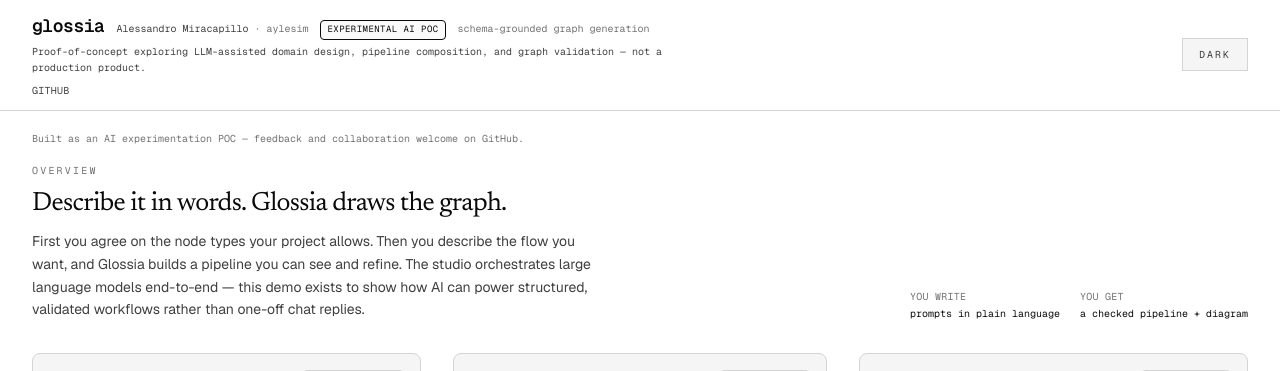
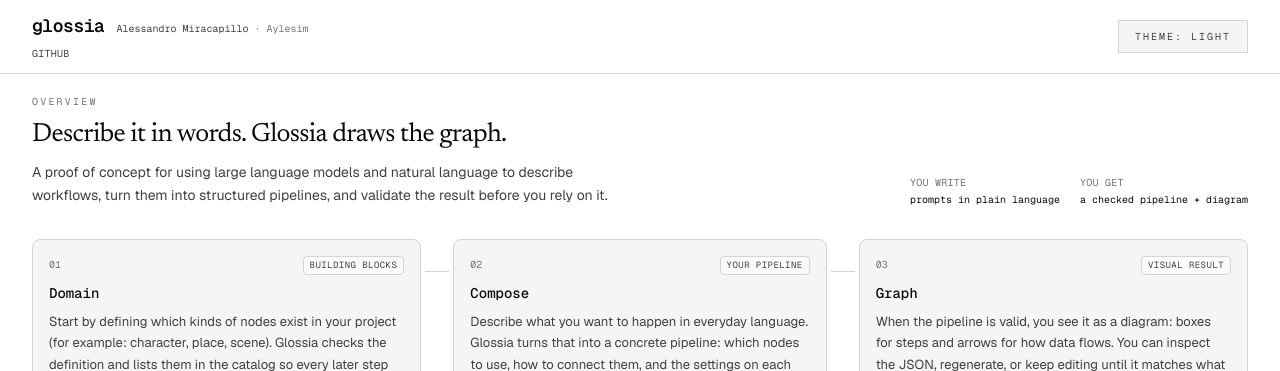
Before and after one commit to aylesim/Glossia, a Next.js app: page / in a window 1280 px wide. Shown: the top 371 px of the page. Built offline with nearby package versions, Linux system fonts and the light colour scheme; no server answers.

Commit message:
refactor: update ThemeToggle button text for clarity, implement dynamic import for GlossiaIntro component, and refine content in HomeHeader for improved presentation

```diff
--- a/app/components/theme-toggle.tsx
+++ b/app/components/theme-toggle.tsx
@@ -13,7 +13,7 @@
       className="shrink-0 border border-[var(--border)] bg-[var(--surface)] px-4 py-2 font-mono text-[10px] uppercase tracking-[0.2em] text-[var(--fg-muted)] transition-colors hover:border-[var(--border-strong)] hover:text-[var(--fg)] focus-visible:outline-none focus-visible:ring-2 focus-visible:ring-[var(--border-strong)] focus-visible:ring-offset-2 focus-visible:ring-offset-[var(--bg)]"
       aria-label={theme === "dark" ? "Switch to light theme" : "Switch to dark theme"}
     >
-      {theme === "dark" ? "Light" : "Dark"}
+      {theme === "dark" ? "Theme: Dark" : "Theme: Light"}
     </button>
   );
 }
--- a/app/home/StudioWorkspace.tsx
+++ b/app/home/StudioWorkspace.tsx
@@ -1,7 +1,7 @@
 "use client";
 
+import dynamic from "next/dynamic";
 import NodeCatalog from "@/app/components/NodeCatalog";
-import GlossiaIntro from "./components/GlossiaIntro";
 import ApiKeySection from "./components/ApiKeySection";
 import ComposeSection from "./components/ComposeSection";
 import DomainSection from "./components/DomainSection";
@@ -9,6 +9,10 @@
 import ResultsSection from "./components/ResultsSection";
 import StudioGraphColumn from "./components/StudioGraphColumn";
 import { useGlossiaStudio } from "./hooks/useGlossiaStudio";
+
+const GlossiaIntro = dynamic(() => import("./components/GlossiaIntro"), {
+  ssr: false,
+});
 
 function PanelStatus({
   label,
--- a/app/home/components/GlossiaIntro.tsx
+++ b/app/home/components/GlossiaIntro.tsx
@@ -37,10 +37,6 @@
       className="mb-6 border-b border-[var(--border)] pb-6"
       aria-labelledby="glossia-intro-heading"
     >
-      <p className="mb-4 font-mono text-[10px] leading-relaxed text-[var(--fg-subtle)]">
-        Built as an AI experimentation POC — feedback and collaboration welcome on GitHub.
-      </p>
-
       <div className="flex flex-col gap-6 lg:flex-row lg:items-end lg:justify-between">
         <div className="max-w-xl">
           <p className="font-mono text-[10px] uppercase tracking-[0.22em] text-[var(--fg-subtle)]">Overview</p>
@@ -51,9 +47,8 @@
             Describe it in words. Glossia draws the graph.
           </h2>
           <p className="mt-2 text-sm leading-relaxed text-[var(--fg-muted)]">
-            First you agree on the node types your project allows. Then you describe the flow you want, and Glossia
-            builds a pipeline you can see and refine. The studio orchestrates large language models end-to-end — this
-            demo exists to show how AI can power structured, validated workflows rather than one-off chat replies.
+            A proof of concept for using large language models and natural language to describe workflows, turn them
+            into structured pipelines, and validate the result before you rely on it.
           </p>
         </div>
         <dl className="flex shrink-0 flex-wrap gap-x-5 gap-y-1 font-mono text-[10px] text-[var(--fg-subtle)]">
--- a/app/home/components/HomeHeader.tsx
+++ b/app/home/components/HomeHeader.tsx
@@ -16,17 +16,9 @@
               >
                 Alessandro Miracapillo
               </a>
-              <span className="text-[var(--fg-subtle)]"> · aylesim</span>
+              <span className="text-[var(--fg-subtle)]"> · Aylesim</span>
             </span>
-            <span className="rounded-sm border border-[var(--border-strong)] bg-[var(--surface-raised)] px-1.5 py-0.5 font-mono text-[9px] uppercase tracking-wider text-[var(--fg)]">
-              experimental AI POC
-            </span>
-            <span className="font-mono text-[10px] text-[var(--fg-subtle)]">schema-grounded graph generation</span>
           </div>
-          <p className="mt-1 max-w-2xl font-mono text-[10px] leading-relaxed text-[var(--fg-muted)]">
-            Proof-of-concept exploring LLM-assisted domain design, pipeline composition, and graph validation — not a
-            production product.
-          </p>
           <div className="mt-1.5 flex flex-wrap items-center gap-x-3 gap-y-1">
             <a
               href="https://github.com/aylesim/Glossia"
```
